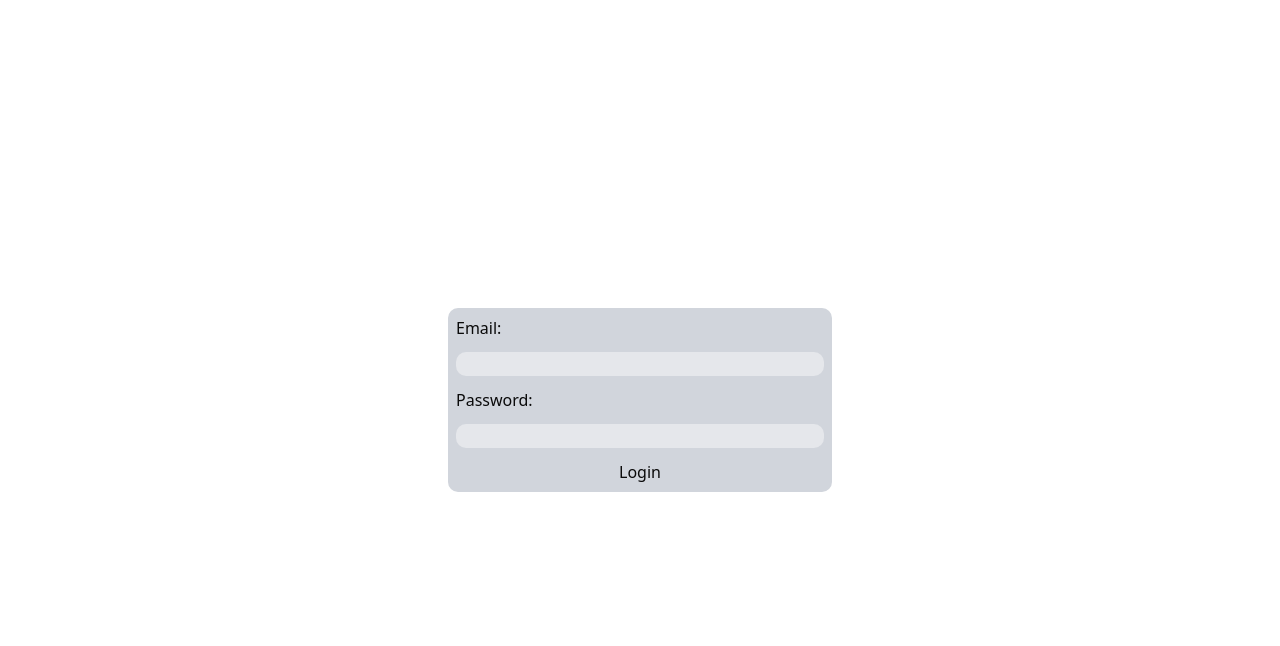
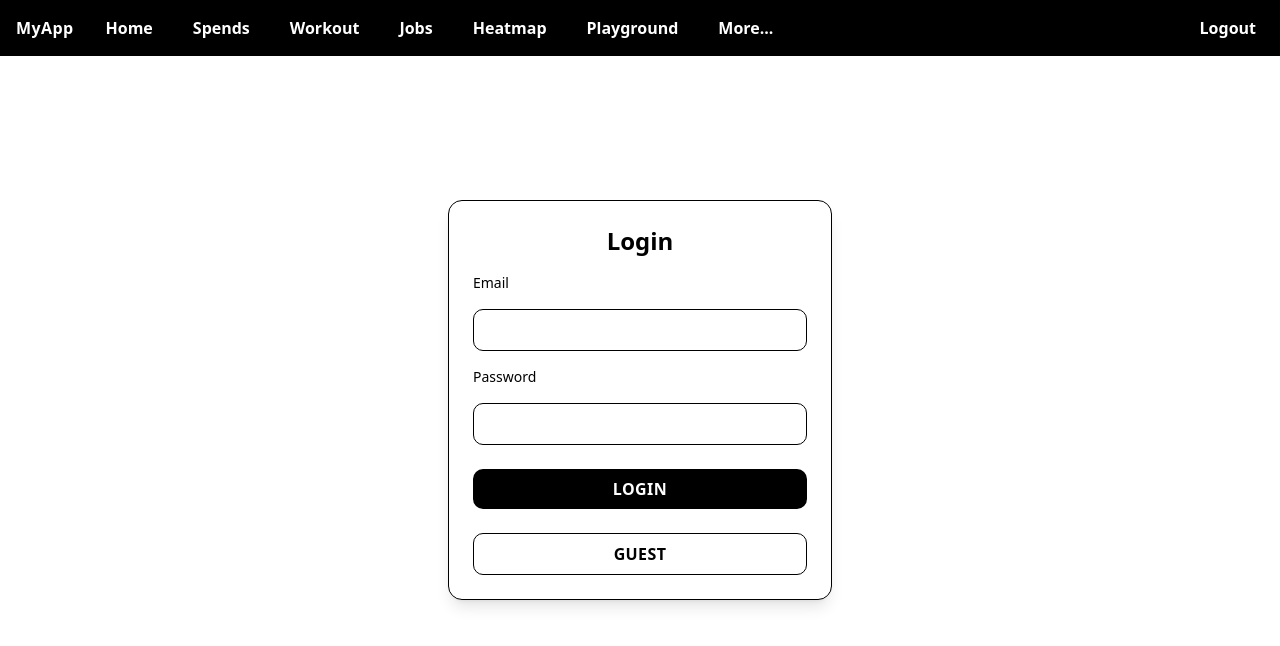
Before and after one commit to RageF1ghter/pp_frontend, a React (Vite) app: page / in a window 1280 px wide. Shown: the top 646 px of the page. Built offline with nearby package versions, Linux system fonts and the light colour scheme.

Commit message:
add role based route

```diff
--- a/src/App.jsx
+++ b/src/App.jsx
@@ -22,8 +22,7 @@ import { jwtDecode } from "jwt-decode";
 import { login } from "./redux/authSlice";
 
 function App() {
-  const isLoggedIn = useSelector((state) => state.auth.status);
-  const [isLoading, setIsLoading] = useState(true);
+  const role = useSelector((state) => state.auth.role);
   const dispatch = useDispatch();
   // const navigate = useNavigate();
 
@@ -31,7 +30,7 @@ function App() {
     const jwt = localStorage.getItem("jwt");
     if (jwt) {
       const decodedJwt = jwtDecode(jwt);
-      console.log("Decoded JWT:", decodedJwt);
+      // console.log("Decoded JWT:", decodedJwt);
       // updateState(decodedJwt)
       dispatch(
         login({
@@ -40,17 +39,27 @@ function App() {
           email: decodedJwt.email,
         })
       );
-      setIsLoading(false);
     }
   }, []);
 
-  // if (isLoading) return <div>Loading...</div>; // Show a loading screen temporarily
-
+  const RoleRoutes = () => {
+    if (role === null) {
       return (
-    <Router>
-      {isLoggedIn ? (
-        <div className="flex flex-col gap-10 pt-14">
-          <Navbar />
+        <Routes>
+          <Route path="/login" element={<Login />} />
+          <Route path="*" element={<Login />} />
+        </Routes>
+      );
+    } else if (role === "guest") {
+      return (
+        <Routes>
+          <Route path="/home/guest" element={<Home />} />
+          <Route path="/playground/*" element={<Playground />} />
+          <Route path="*" element={<Home />} />
+        </Routes>
+      );
+    } else if (role === "user") {
+      return (
         <Routes>
           <Route path="/home/:username" element={<Home />} />
           <Route path="/spend" element={<Spend />} />
@@ -62,13 +71,16 @@ function App() {
           <Route path="/jobs" element={<Jobs />} />
           <Route path="*" element={<Home />} />
         </Routes>
+      );
+    }
+  };
+
+  return (
+    <Router>
+      <div className="flex flex-col gap-10 pt-14">
+        <Navbar />
+        <RoleRoutes />
       </div>
-      ) : (
-        <Routes>
-          <Route path="/login" element={<Login />} />
-          <Route path="*" element={<Login />} />
-        </Routes>
-      )}
     </Router>
   );
 }
--- /dev/null
+++ b/src/components/config.js
@@ -0,0 +1,12 @@
+// src/config.js
+const dev = {
+  API_URL: "http://localhost:5000/api",
+};
+
+const prod = {
+  API_URL: "https://omnic.space/api",
+};
+
+// const config = process.env.NODE_ENV === "development" ? dev : prod;
+
+export default { dev, prod };
--- a/src/components/pages/jobs/jobs.jsx
+++ b/src/components/pages/jobs/jobs.jsx
@@ -1,10 +1,9 @@
-import { use } from "react";
 import { useState, useEffect } from "react";
 import { useSelector } from "react-redux";
+import config from "../../config";
 
 export default function Jobs() {
-  // const prefix = `http://3.89.31.205:5000/jobs`;
-  const prefix = "https://omnic.space/api/jobs";
+  const prefix = `${config.prod.API_URL}/jobs`;
   const userId = useSelector((state) => state.auth.userId);
   const [records, setRecords] = useState([]);
   const [displayRecords, setDisplayRecords] = useState([]);
--- a/src/components/pages/login/login.jsx
+++ b/src/components/pages/login/login.jsx
@@ -1,35 +1,33 @@
 import { useState } from "react";
-import { login } from "../../../redux/authSlice";
+import { login, guestLogin } from "../../../redux/authSlice";
 import { useDispatch } from "react-redux";
 import { useNavigate } from "react-router-dom";
+import config from "../../config";
+import { useThrottle } from "@/lib/useThrottle";
 
 const Login = () => {
-  //   const URL = "3.89.31.205";
-  const prefix = "https://omnic.space/api/auth";
+  const prefix = config.prod.API_URL;
   const [email, setEmail] = useState("");
   const [password, setPassword] = useState("");
+  const [error, setError] = useState(false);
   const dispatch = useDispatch();
   const navigate = useNavigate();
 
-  const handleSubmit = async (e) => {
-    e.preventDefault();
-    const emailInput = email || "czybaba@gmail.com";
-    const passwordInput = password || "password";
-    console.log(emailInput, passwordInput);
+  const handleLogin = async () => {
     try {
-      const response = await fetch(`${prefix}/login`, {
+      const response = await fetch(`${prefix}/auth/login`, {
         method: "POST",
         headers: {
           "Content-Type": "application/json",
         },
-        body: JSON.stringify({ email: emailInput, password: passwordInput }),
+        body: JSON.stringify({ email: email, password: password }),
       });
       if (!response.ok) {
-        throw new Error("Login failed");
+        setError(true);
       }
 
       const data = await response.json();
-      console.log(data);
+
       dispatch(
         login({
           userId: data.user._id,
@@ -46,29 +44,61 @@ const Login = () => {
     }
   };
 
+  const handleGuestLogin = () => {
+    dispatch(guestLogin());
+    navigate(`/home/guest`);
+  };
+
+  const throttledLogin = useThrottle(handleLogin, 2000);
+
   return (
     <form
-      onSubmit={handleSubmit}
-      className="flex flex-col gap-3 fixed top-1/2 left-1/2 transform -translate-x-1/2 -translate-y-1/2
-            bg-gray-300 p-2 rounded-lg w-96"
+      onSubmit={(e) => e.preventDefault()}
+      className="flex flex-col gap-4 fixed top-1/2 left-1/2 transform -translate-x-1/2 -translate-y-1/2
+                 bg-white border border-black shadow-lg p-6 rounded-xl w-96"
     >
-      <label htmlFor="email">Email: </label>
+      <h2 className="text-2xl font-bold text-center text-black">Login</h2>
+
+      <label htmlFor="email" className="text-sm font-medium text-black">
+        Email
+      </label>
       <input
         type="text"
         id="email"
         value={email}
         onChange={(e) => setEmail(e.target.value)}
-        className="bg-gray-200 rounded-lg"
+        className="w-full px-3 py-2 border border-black rounded-lg focus:outline-none focus:ring-2 focus:ring-black bg-white text-black"
       />
-      <label htmlFor="password">Password: </label>
+
+      <label htmlFor="password" className="text-sm font-medium text-black">
+        Password
+      </label>
       <input
         type="password"
         id="password"
         value={password}
         onChange={(e) => setPassword(e.target.value)}
-        className="bg-gray-200 rounded-lg"
+        className="w-full px-3 py-2 border border-black rounded-lg focus:outline-none focus:ring-2 focus:ring-black bg-white text-black"
       />
-      <button type="submit">Login</button>
+
+      <button
+        type="button"
+        onClick={throttledLogin}
+        className="w-full py-2 mt-2 bg-black text-white rounded-lg font-semibold uppercase tracking-wide hover:bg-white hover:text-black hover:border hover:border-black transition-colors"
+      >
+        Login
+      </button>
+      {error && (
+        <p className="text-red-600 font-light">
+          Login Failed, check password or try Guest login
+        </p>
+      )}
+      <button
+        onClick={handleGuestLogin}
+        className="w-full py-2 mt-2 bg-white border border-black text-black rounded-lg font-semibold uppercase tracking-wide"
+      >
+        Guest
+      </button>
     </form>
   );
 };
--- /dev/null
+++ b/src/lib/useThrottle.js
@@ -0,0 +1,16 @@
+import { useRef, useCallback } from "react";
+
+export function useThrottle(fn, delay) {
+  const lastCall = useRef(0);
+
+  return useCallback(
+    (...args) => {
+      const now = Date.now();
+      if (now - lastCall.current >= delay) {
+        lastCall.current = now;
+        fn(...args);
+      }
+    },
+    [fn, delay]
+  );
+}
--- a/src/redux/authSlice.js
+++ b/src/redux/authSlice.js
@@ -4,28 +4,33 @@ const initialState = {
   userId: null,
   username: null,
   email: null,
-    status: false,
-
+  role: null,
 };
 
 const authSlice = createSlice({
   name: "auth",
   initialState,
   reducers: {
-        login(state, action){
+    login(state, action) {
       state.userId = action.payload.userId;
       state.username = action.payload.username;
       state.email = action.payload.email;
-            state.status = true;
+      state.role = "user";
     },
-        logout(state){
+    logout(state) {
       state.userId = null;
       state.username = null;
       state.email = null;
-            state.status = false;
-        }
-    }
+      state.role = null;
+    },
+    guestLogin(state) {
+      state.userId = "67a28b8829f3ba8beda0e216";
+      state.username = "Guest";
+      state.email = "czybaba@gmail.com";
+      state.role = "guest";
+    },
+  },
 });
 
-export const { login, logout } = authSlice.actions;
+export const { login, logout, guestLogin } = authSlice.actions;
 export default authSlice.reducer;
```
Lines whose indentation alone changed are shown as unchanged.
